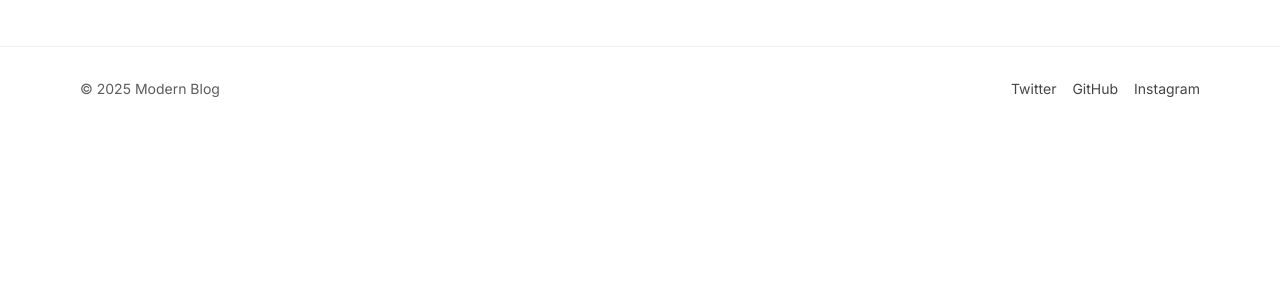
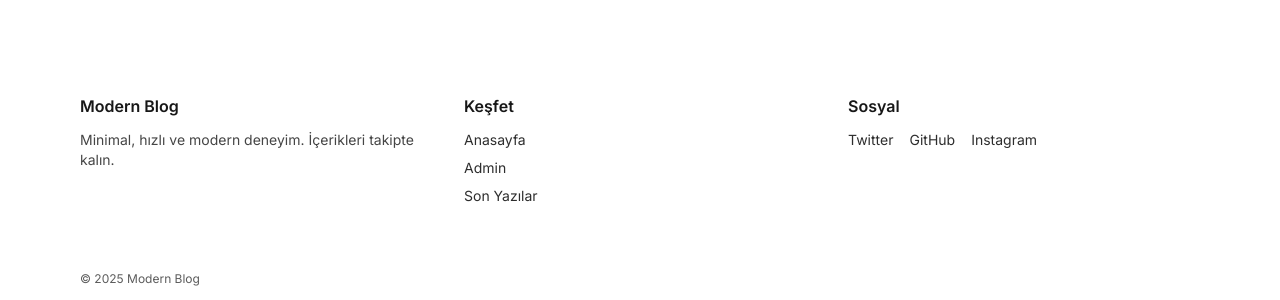
Before and after one commit to erkinunlu/blogv1, a Next.js app: page / in a window 1280 px wide. Shown: the part 553-853 px from the top of the page. Before the commit the page ends 800 px from the top, so only its background shows below. Built offline with nearby package versions, Linux system fonts and the light colour scheme; no server answers; the database is empty.

Commit message:
feat(ui): canlı renkler, LatestStrip 1x6, modern footer; detayda sidebar

```diff
--- a/src/app/layout.tsx
+++ b/src/app/layout.tsx
@@ -13,8 +13,8 @@ export const metadata: Metadata = {
 export default function RootLayout({ children }: { children: React.ReactNode }) {
 	return (
 		<html lang="tr" suppressHydrationWarning>
-			<body className={`${inter.className} bg-white text-gray-900 dark:bg-brand-dark dark:text-gray-100`}>
-				<ThemeProvider attribute="class" defaultTheme="system" enableSystem>
+			<body className={`${inter.className} bg-brand-light text-gray-900 dark:bg-brand-dark dark:text-gray-100`}>
+				<ThemeProvider attribute="class" defaultTheme="light" enableSystem>
 					{children}
 				</ThemeProvider>
 			</body>
--- a/src/app/page.tsx
+++ b/src/app/page.tsx
@@ -2,6 +2,7 @@ import Navbar from "@/components/Navbar";
 import Footer from "@/components/Footer";
 import PostCard from "@/components/PostCard";
 import Sidebar from "@/components/Sidebar";
+import LatestStrip from "@/components/LatestStrip";
 import { prisma } from "@/lib/prisma";
 
 interface Category { id: number; name: string; slug: string }
@@ -17,20 +18,22 @@ export interface PostDto {
 	createdAt: string;
 }
 
-async function getData(): Promise<{ posts: PostDto[]; categories: Category[]; tags: { id: number; name: string; slug: string }[] }> {
-	const [posts, categories, tags] = await Promise.all([
+async function getData(): Promise<{ posts: PostDto[]; categories: Category[]; tags: { id: number; name: string; slug: string }[]; latest: { id: number; title: string; slug: string }[] }> {
+	const [posts, categories, tags, latest] = await Promise.all([
 		prisma.post.findMany({ include: { categories: true, author: { select: { id: true, name: true, email: true } } }, orderBy: { createdAt: "desc" }, take: 50 }),
 		prisma.category.findMany({ orderBy: { name: "asc" } }),
 		prisma.tag.findMany({ orderBy: { name: "asc" } }),
+		prisma.post.findMany({ select: { id: true, title: true, slug: true }, orderBy: { createdAt: "desc" }, take: 6 }),
 	]);
-	return { posts: posts as unknown as PostDto[], categories: categories as unknown as Category[], tags };
+	return { posts: posts as unknown as PostDto[], categories: categories as unknown as Category[], tags, latest };
 }
 
 export default async function Home() {
-	const { posts, categories, tags } = await getData();
+	const { posts, categories, tags, latest } = await getData();
 	return (
 		<div>
 			<Navbar />
+			<LatestStrip posts={latest} />
 			<section className="bg-gradient-to-r from-brand-pink/10 via-brand-blue/10 to-brand-teal/10 dark:from-brand-dark dark:via-brand-dark dark:to-brand-dark">
 				<div className="mx-auto max-w-6xl px-4 py-14">
 					<h1 className="text-4xl md:text-5xl font-bold tracking-tight mb-3">Modern, Renkli ve Hızlı Blog</h1>
--- a/src/app/post/[slug]/page.tsx
+++ b/src/app/post/[slug]/page.tsx
@@ -2,6 +2,8 @@ import Footer from "@/components/Footer";
 import Navbar from "@/components/Navbar";
 import Image from "next/image";
 import { prisma } from "@/lib/prisma";
+import Sidebar from "@/components/Sidebar";
+import LatestStrip from "@/components/LatestStrip";
 
 async function fetchPost(slug: string) {
 	const post = await prisma.post.findUnique({
@@ -13,11 +15,17 @@ async function fetchPost(slug: string) {
 
 export default async function PostPage({ params }: { params: { slug: string } }) {
 	const post = await fetchPost(params.slug);
+	const [categories, latest] = await Promise.all([
+		prisma.category.findMany({ orderBy: { name: "asc" } }),
+		prisma.post.findMany({ select: { id: true, title: true, slug: true }, orderBy: { createdAt: "desc" }, take: 6 }),
+	]);
 	if (!post) return <div className="mx-auto max-w-3xl px-4 py-20">Bulunamadı</div>;
 	return (
 		<div>
 			<Navbar />
-			<main className="mx-auto max-w-3xl px-4 py-10">
+			<LatestStrip posts={latest} />
+			<main className="mx-auto max-w-6xl px-4 grid grid-cols-1 lg:grid-cols-12 gap-8 py-10">
+				<div className="lg:col-span-8">
 					<h1 className="text-3xl md:text-4xl font-bold mb-3">{post.title}</h1>
 					<p className="opacity-70 text-sm mb-6">{new Date(post.createdAt).toLocaleDateString("tr-TR")} — {post.author?.name}</p>
 					{post.coverImage ? (
@@ -26,6 +34,10 @@ export default async function PostPage({ params }: { params: { slug: string } })
 						</div>
 					) : null}
 					<article className="prose dark:prose-invert max-w-none" dangerouslySetInnerHTML={{ __html: post.content }} />
+				</div>
+				<div className="lg:col-span-4">
+					<Sidebar categories={categories as any} />
+				</div>
 			</main>
 			<Footer />
 		</div>
--- a/src/components/Footer.tsx
+++ b/src/components/Footer.tsx
@@ -1,13 +1,30 @@
 export default function Footer() {
 	return (
-		<footer className="border-t border-gray-200/60 dark:border-white/10 mt-12">
-			<div className="mx-auto max-w-6xl px-4 py-8 text-sm flex items-center justify-between">
-				<p className="opacity-70">© {new Date().getFullYear()} Modern Blog</p>
-				<div className="flex items-center gap-4 opacity-80">
-					<a href="https://twitter.com" target="_blank" rel="noreferrer" className="hover:text-brand-blue">Twitter</a>
-					<a href="https://github.com" target="_blank" rel="noreferrer" className="hover:text-brand-blue">GitHub</a>
-					<a href="https://instagram.com" target="_blank" rel="noreferrer" className="hover:text-brand-blue">Instagram</a>
+		<footer className="mt-12 bg-gradient-to-r from-brand-blue/10 via-brand-pink/10 to-brand-teal/10 dark:from-white/5 dark:via-white/5 dark:to-white/5">
+			<div className="mx-auto max-w-6xl px-4 py-12 grid grid-cols-1 sm:grid-cols-3 gap-8">
+				<div>
+					<h4 className="font-semibold mb-3">Modern Blog</h4>
+					<p className="text-sm opacity-80">Minimal, hızlı ve modern deneyim. İçerikleri takipte kalın.</p>
 				</div>
+				<div>
+					<h5 className="font-semibold mb-3">Keşfet</h5>
+					<ul className="space-y-2 text-sm opacity-90">
+						<li><a href="/" className="hover:text-brand-blue">Anasayfa</a></li>
+						<li><a href="/admin" className="hover:text-brand-blue">Admin</a></li>
+						<li><a href="/" className="hover:text-brand-blue">Son Yazılar</a></li>
+					</ul>
+				</div>
+				<div>
+					<h5 className="font-semibold mb-3">Sosyal</h5>
+					<div className="flex gap-4 text-sm opacity-90">
+						<a href="https://twitter.com" target="_blank" rel="noreferrer" className="hover:text-brand-blue">Twitter</a>
+						<a href="https://github.com" target="_blank" rel="noreferrer" className="hover:text-brand-blue">GitHub</a>
+						<a href="https://instagram.com" target="_blank" rel="noreferrer" className="hover:text-brand-blue">Instagram</a>
+					</div>
+				</div>
+			</div>
+			<div className="border-t border-white/20">
+				<div className="mx-auto max-w-6xl px-4 py-4 text-xs opacity-70">© {new Date().getFullYear()} Modern Blog</div>
 			</div>
 		</footer>
 	);
--- /dev/null
+++ b/src/components/LatestStrip.tsx
@@ -0,0 +1,16 @@
+import Link from "next/link";
+
+export default function LatestStrip({ posts }: { posts: { id: number; title: string; slug: string }[] }) {
+	if (!posts?.length) return null;
+	return (
+		<div className="border-y bg-white/70 backdrop-blur dark:bg-white/10">
+			<div className="mx-auto max-w-6xl px-4 py-3 grid grid-cols-2 sm:grid-cols-3 md:grid-cols-6 gap-3">
+				{posts.slice(0, 6).map((p) => (
+					<Link key={p.id} href={`/post/${p.slug}`} className="text-sm hover:text-brand-blue line-clamp-2">
+						{p.title}
+					</Link>
+				))}
+			</div>
+		</div>
+	);
+}
```
Lines whose indentation alone changed are shown as unchanged.
